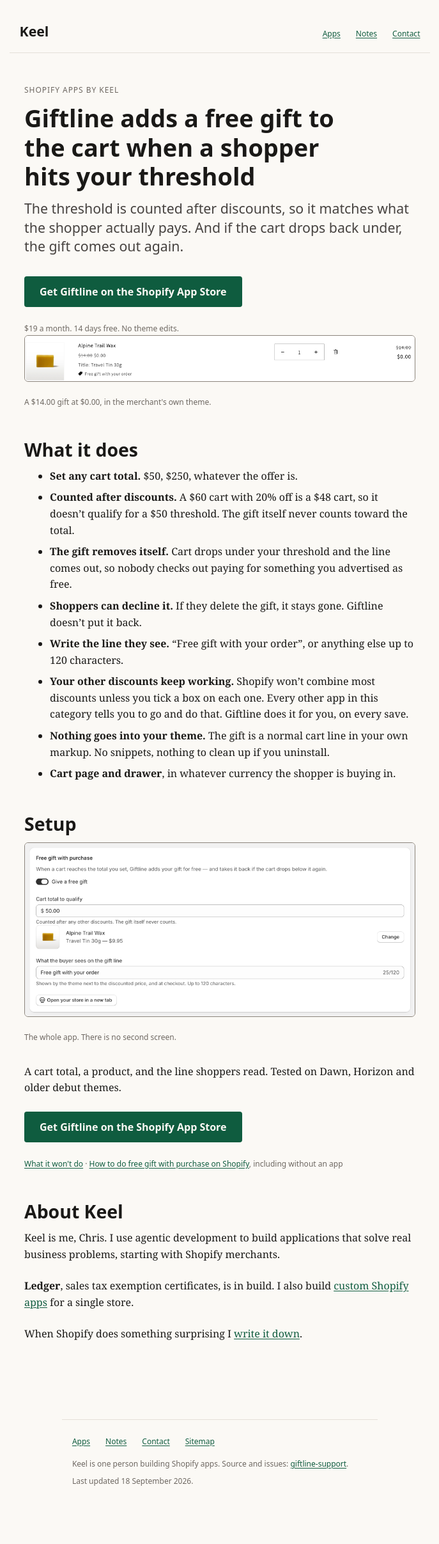
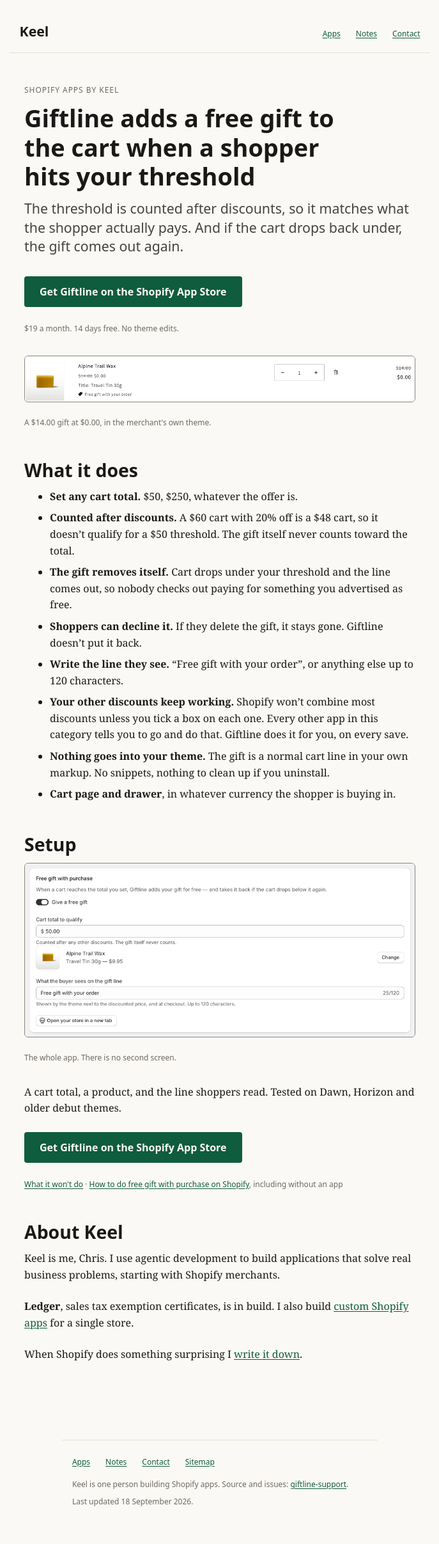
Before and after one commit to campbefs/keel, a Jekyll site: the page built from index.md, in a window 1280 px wide. Shown: the whole page at 64% size, without its empty margins (296-983 px from the left). Built offline with Jekyll 4.4.1, drawn with Linux system fonts in a browser that asks for light colours; before the commit the page ends 2382 px from its top, so only the background shows below that.

Commit message:
Publish site: 2026-09-18 09:10

```diff
--- a/assets/css/main.css
+++ b/assets/css/main.css
@@ -364,7 +364,10 @@ blockquote p:last-child { margin-block-end: 0; }
   font-family: var(--font-sans);
   font-size: var(--step--1);
   color: var(--text-muted);
-  margin-block: var(--sp-3) 0;
+  /* Bottom margin matters: with none, this line butts against the figure below it and reads as
+     that image's caption rather than as a note under the button. Seen on the rendered page, not
+     in the source -- which is the only place it is visible. */
+  margin-block: var(--sp-3) var(--sp-8);
 }
 
 /* Real product screenshots, never stock imagery: NN/g eyetracking found decorative and stock
```
